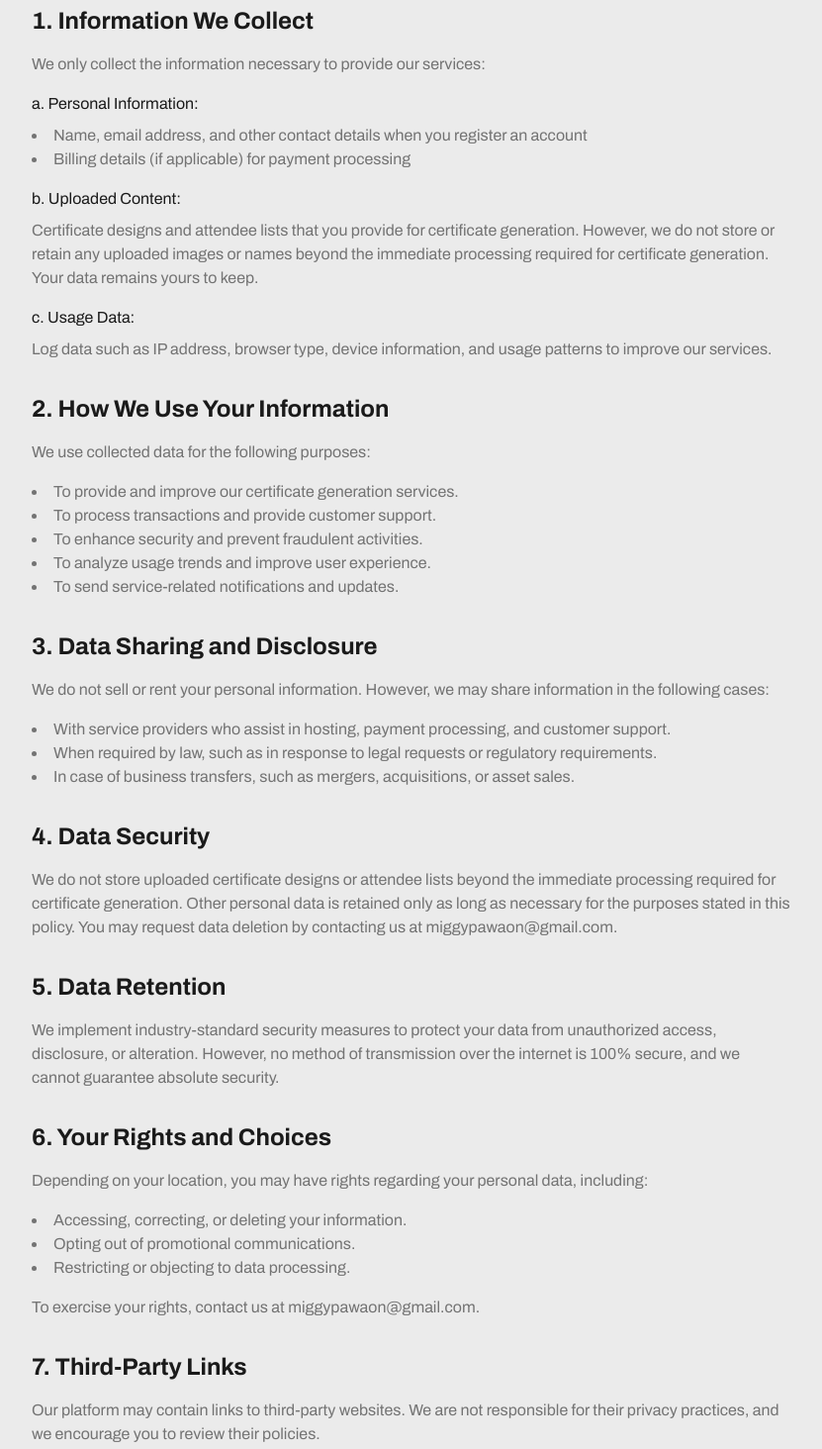
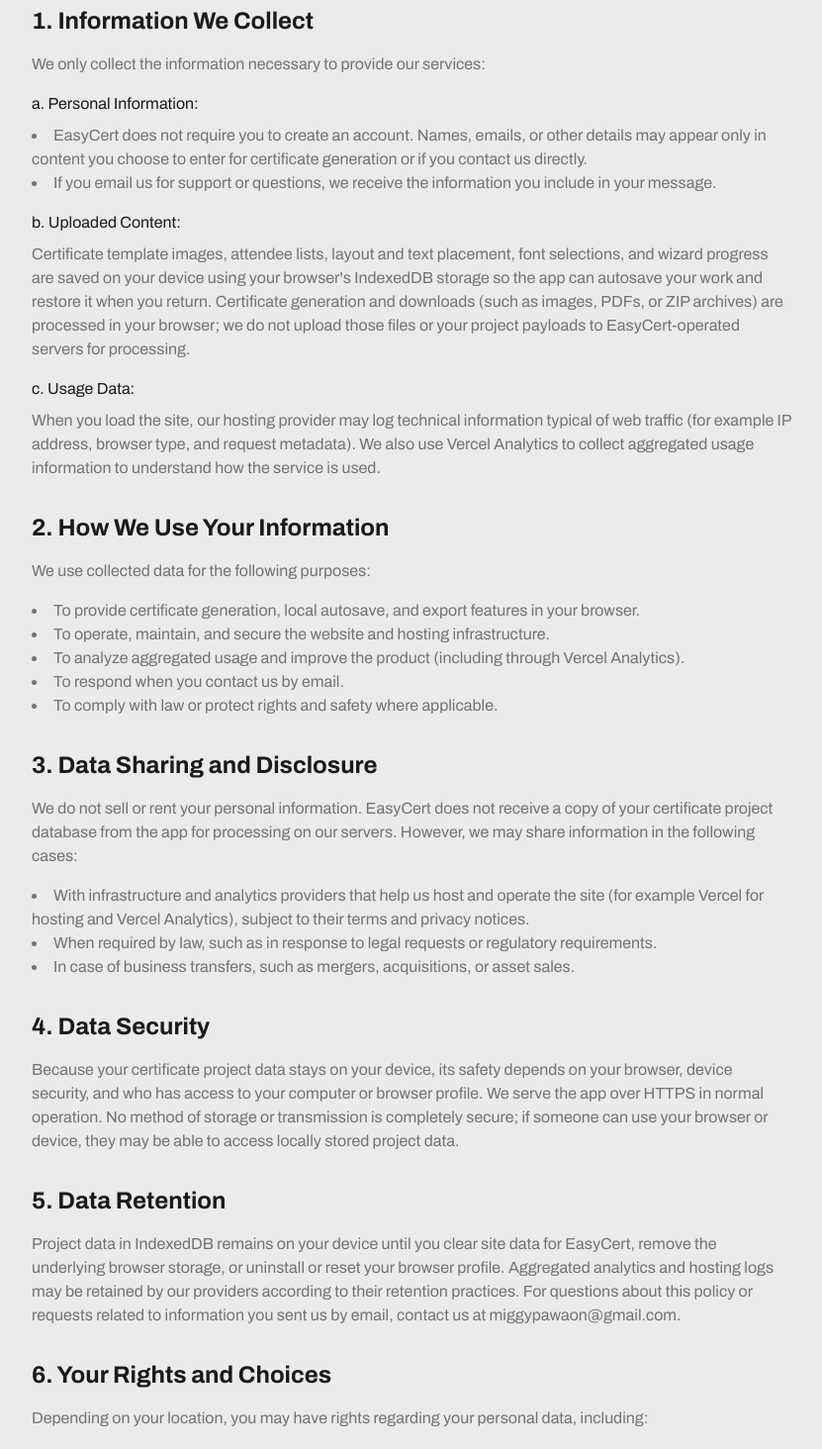
Before and after one commit to louispawaon/easycert, a Next.js app: page /privacy in a window 1280 px wide. Shown: the part 300-1764 px from the top of the page at 99% size, without its empty margins (224-1055 px from the left). Built offline with nearby package versions, Linux system fonts and the light colour scheme; a web font is replaced by a local one.

Commit message:
refactor: updated privacy policy

```diff
--- a/app/privacy/page.tsx
+++ b/app/privacy/page.tsx
@@ -16,7 +16,7 @@
           <h1 className="text-3xl sm:text-4xl font-bold tracking-tight mb-6">Privacy Policy</h1>
 
           <section className="mb-8">
-            <p className="text-muted-foreground mb-4">Effective Date: March 03, 2025</p>
+            <p className="text-muted-foreground mb-4">Effective Date: May 6, 2026</p>
             <p className="text-muted-foreground">
               EasyCert (&quot;we,&quot; &quot;our,&quot; or &quot;us&quot;) values your privacy and is committed to protecting your personal data.
               This Privacy Policy explains how we collect, use, and safeguard information when you use our web-based
@@ -33,22 +33,21 @@
               <div>
                 <h3 className="font-medium mb-2">a. Personal Information:</h3>
                 <ul className="list-disc list-inside text-muted-foreground">
-                  <li>Name, email address, and other contact details when you register an account</li>
-                  <li>Billing details (if applicable) for payment processing</li>
+                  <li>EasyCert does not require you to create an account. Names, emails, or other details may appear only in content you choose to enter for certificate generation or if you contact us directly.</li>
+                  <li>If you email us for support or questions, we receive the information you include in your message.</li>
                 </ul>
               </div>
               <div>
                 <h3 className="font-medium mb-2">b. Uploaded Content:</h3>
                 <p className="text-muted-foreground">
-                  Certificate designs and attendee lists that you provide for certificate generation.
-                  However, we do not store or retain any uploaded images or names beyond the immediate
-                  processing required for certificate generation. Your data remains yours to keep.
+                  Certificate template images, attendee lists, layout and text placement, font selections, and wizard progress are saved on your device using your browser&apos;s IndexedDB storage so the app can autosave your work and restore it when you return.
+                  Certificate generation and downloads (such as images, PDFs, or ZIP archives) are processed in your browser; we do not upload those files or your project payloads to EasyCert-operated servers for processing.
                 </p>
               </div>
               <div>
                 <h3 className="font-medium mb-2">c. Usage Data:</h3>
                 <p className="text-muted-foreground">
-                  Log data such as IP address, browser type, device information, and usage patterns to improve our services.
+                  When you load the site, our hosting provider may log technical information typical of web traffic (for example IP address, browser type, and request metadata). We also use Vercel Analytics to collect aggregated usage information to understand how the service is used.
                 </p>
               </div>
             </div>
@@ -61,11 +60,11 @@
             </p>
             <div className="space-y-4">
                 <ul className="list-disc list-inside text-muted-foreground">
-                  <li>To provide and improve our certificate generation services.</li>
-                  <li>To process transactions and provide customer support.</li>
-                  <li>To enhance security and prevent fraudulent activities.</li>
-                  <li>To analyze usage trends and improve user experience.</li>
-                  <li>To send service-related notifications and updates.</li>
+                  <li>To provide certificate generation, local autosave, and export features in your browser.</li>
+                  <li>To operate, maintain, and secure the website and hosting infrastructure.</li>
+                  <li>To analyze aggregated usage and improve the product (including through Vercel Analytics).</li>
+                  <li>To respond when you contact us by email.</li>
+                  <li>To comply with law or protect rights and safety where applicable.</li>
                 </ul>
             </div>
           </section>
@@ -73,11 +72,11 @@
           <section className="mb-8">
             <h2 className="text-2xl font-semibold mb-4">3. Data Sharing and Disclosure</h2>
             <p className="text-muted-foreground mb-4">
-                We do not sell or rent your personal information. However, we may share information in the following cases:
+                We do not sell or rent your personal information. EasyCert does not receive a copy of your certificate project database from the app for processing on our servers. However, we may share information in the following cases:
             </p>
             <div className="space-y-4">
                 <ul className="list-disc list-inside text-muted-foreground">
-                  <li>With service providers who assist in hosting, payment processing, and customer support.</li>
+                  <li>With infrastructure and analytics providers that help us host and operate the site (for example Vercel for hosting and Vercel Analytics), subject to their terms and privacy notices.</li>
                   <li>When required by law, such as in response to legal requests or regulatory requirements.</li>
                   <li>In case of business transfers, such as mergers, acquisitions, or asset sales.</li>
                 </ul>
@@ -87,14 +86,16 @@
           <section className="mb-8">
             <h2 className="text-2xl font-semibold mb-4">4. Data Security</h2>
             <p className="text-muted-foreground mb-4">
-                We do not store uploaded certificate designs or attendee lists beyond the immediate processing required for certificate generation. Other personal data is retained only as long as necessary for the purposes stated in this policy. You may request data deletion by contacting us at miggypawaon@gmail.com.
+                Because your certificate project data stays on your device, its safety depends on your browser, device security, and who has access to your computer or browser profile. We serve the app over HTTPS in normal operation.
+                No method of storage or transmission is completely secure; if someone can use your browser or device, they may be able to access locally stored project data.
             </p>
           </section>
 
           <section className="mb-8">
             <h2 className="text-2xl font-semibold mb-4">5. Data Retention</h2>
             <p className="text-muted-foreground mb-4">
-                We implement industry-standard security measures to protect your data from unauthorized access, disclosure, or alteration. However, no method of transmission over the internet is 100% secure, and we cannot guarantee absolute security.
+                Project data in IndexedDB remains on your device until you clear site data for EasyCert, remove the underlying browser storage, or uninstall or reset your browser profile.
+                Aggregated analytics and hosting logs may be retained by our providers according to their retention practices. For questions about this policy or requests related to information you sent us by email, contact us at miggypawaon@gmail.com.
             </p>
           </section>
 
@@ -105,20 +106,21 @@
             </p>
             <div className="space-y-4">
                 <ul className="list-disc list-inside text-muted-foreground">
-                  <li>Accessing, correcting, or deleting your information.</li>
-                  <li>Opting out of promotional communications.</li>
-                  <li>Restricting or objecting to data processing.</li>
+                  <li>Accessing, correcting, or deleting locally stored project data by using your browser&apos;s controls to clear site data or storage for this website.</li>
+                  <li>Opting out of promotional communications (we do not operate marketing lists tied to an EasyCert account today).</li>
+                  <li>Restricting or objecting to certain processing, including consulting Vercel&apos;s documentation regarding analytics where applicable.</li>
                 </ul>
             </div>
             <p className="text-muted-foreground mt-4">
-                To exercise your rights, contact us at miggypawaon@gmail.com.
+                To exercise your rights or ask questions, contact us at miggypawaon@gmail.com.
             </p>
           </section>
 
           <section className="mb-8">
             <h2 className="text-2xl font-semibold mb-4">7. Third-Party Links</h2>
             <p className="text-muted-foreground mb-4">
-                Our platform may contain links to third-party websites. We are not responsible for their privacy practices, and we encourage you to review their policies.
+                Our platform may contain links to third-party websites. Analytics and hosting services (such as Vercel) have their own privacy policies governing data they process on our behalf or when you visit their sites.
+                We encourage you to review those policies. We are not responsible for third-party privacy practices beyond what this policy describes.
             </p>
           </section>
 
```
